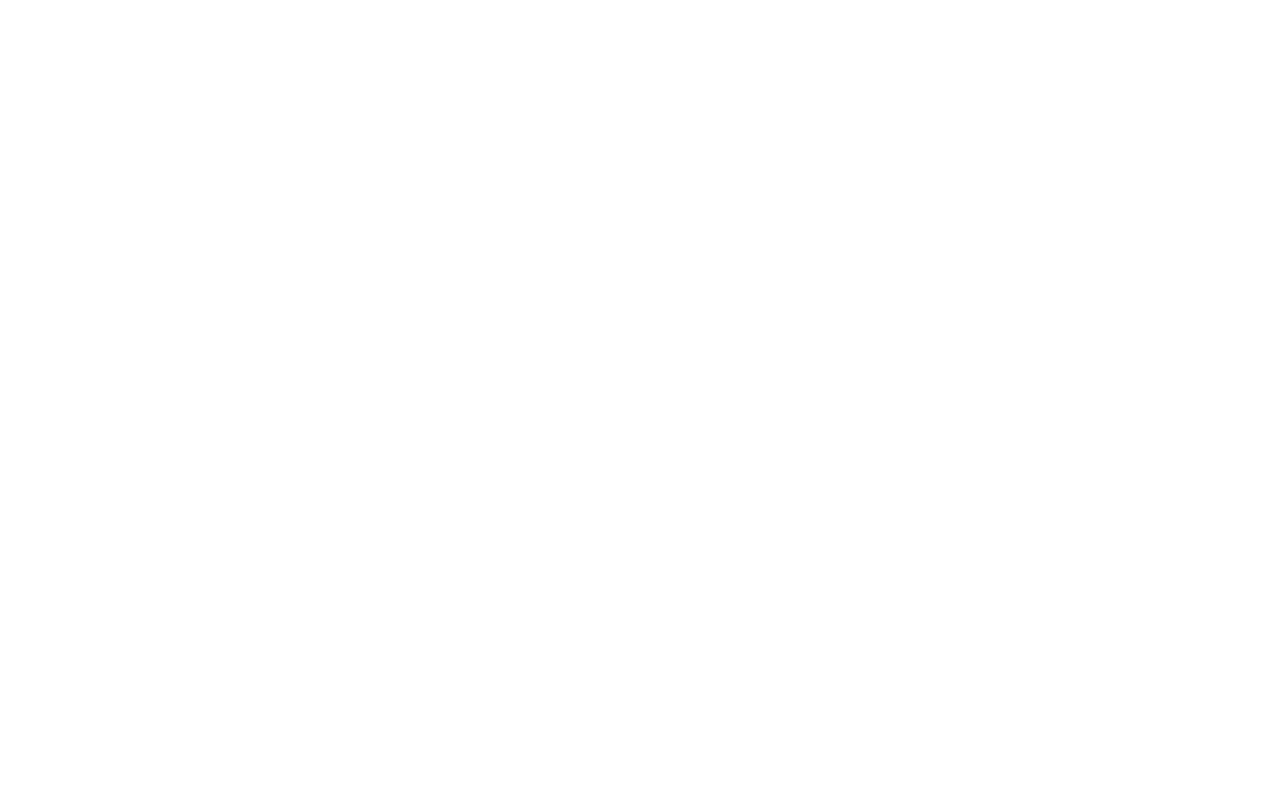
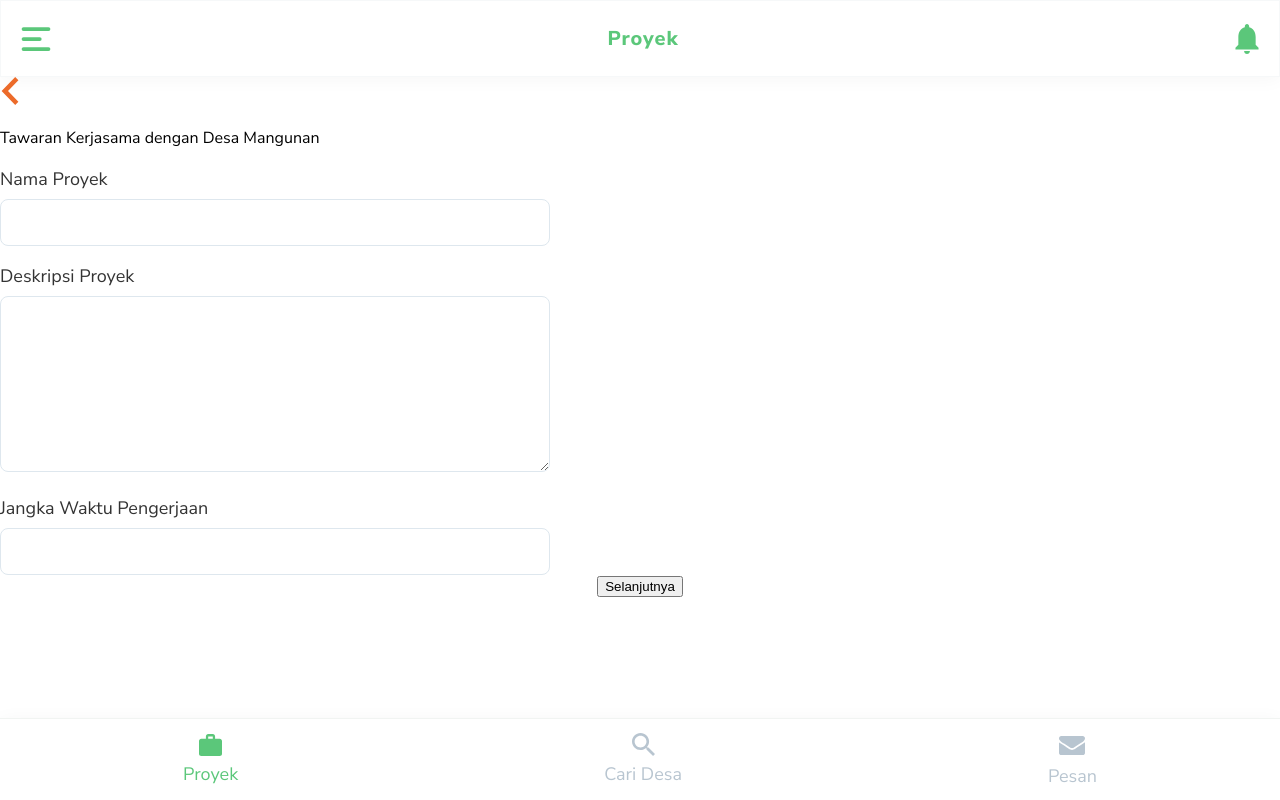
Before and after one commit to verm024/Kostoo, a Vue app in the folder kostoo-webapp/: page /form-kerjasama in a window 1280 px wide. Built offline with nearby package versions, Linux system fonts and the light colour scheme.

Commit message:
From Mengajukan Kerjasama

```diff
--- /dev/null
+++ b/kostoo-webapp/src/assets/css/form.css
@@ -0,0 +1,31 @@
+.sub-form p{
+    color: #333333;
+    font-size: 18px;
+    font-weight: 500;
+}
+
+
+.sub-form input{
+    border: 1px solid #DEE7EE;
+    font-size: 18px;
+    padding: 12px 24px;
+    width: 80%;
+    max-width: 500px;
+    color: #333333;
+    outline: none;
+    margin-top: -10px;
+    border-radius: 8px;
+}
+
+.sub-form textarea{
+    border: 1px solid #DEE7EE;
+    font-size: 18px;
+    padding: 12px 24px;
+    width: 80%;
+    max-width: 500px;
+    height: 150px;
+    color: #333333;
+    outline: none;
+    margin-top: -10px;
+    border-radius: 8px;
+}
--- a/kostoo-webapp/src/router/index.js
+++ b/kostoo-webapp/src/router/index.js
@@ -6,6 +6,7 @@
 import CariDesa from "../views/CariDesa";
 import Proyek from "../views/Proyek";
 import DetailDesa from "../views/DetailDesa";
+import FormKerjasama from "../views/FormKerjasama";
 
 Vue.use(VueRouter);
 
@@ -35,6 +36,10 @@
       {
         path: "desa/:id",
         component: DetailDesa
+      },
+      {
+        path: "form-kerjasama",
+        component: FormKerjasama
       }
     ]
   }
--- /dev/null
+++ b/kostoo-webapp/src/views/FormKerjasama.vue
@@ -0,0 +1,54 @@
+<template>
+  <div class="container">
+    <!-- judul and back button -->
+    <div class="judul-dan-back">
+      <svg
+        width="20"
+        height="28"
+        viewBox="0 0 12 20"
+        fill="none"
+        xmlns="http://www.w3.org/2000/svg"
+      >
+        <path
+          d="M9.7166 20L12 17.65L4.583 10L12 2.35L9.7166 0L0 10L9.7166 20Z"
+          fill="#EC6B2A"
+        />
+      </svg>
+
+      <p>Tawaran Kerjasama dengan Desa Mangunan</p>
+    </div>
+    <!-- end of judul and back button -->
+
+    <!-- form -->
+    <div class="list-form">
+      <div class="sub-form">
+        <p class="judul-input">
+          Nama Proyek
+        </p>
+        <input type="text" />
+      </div>
+
+      <div class="sub-form">
+        <p class="judul-input">
+          Deskripsi Proyek
+        </p>
+        <textarea name="" id="" cols="30"></textarea>
+      </div>
+
+      <div class="sub-form">
+        <p class="judul-input">
+          Jangka Waktu Pengerjaan
+        </p>
+        <input type="text" />
+      </div>
+    </div>
+    <!-- end of form -->
+
+    <div style="text-align:center">
+      <button class="orange-button">Selanjutnya</button>
+    </div>
+  </div>
+</template>
+<style scoped>
+@import url("../assets/css/form.css");
+</style>
```
